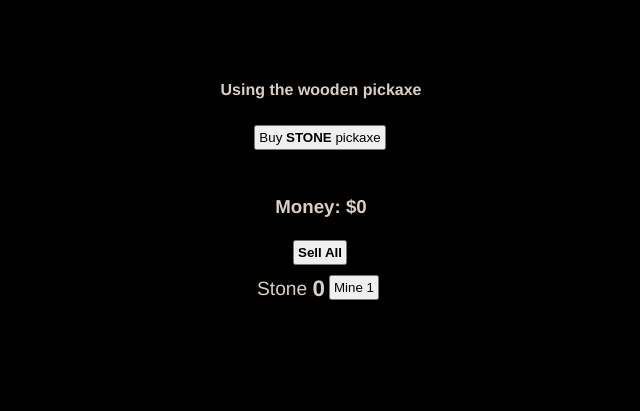
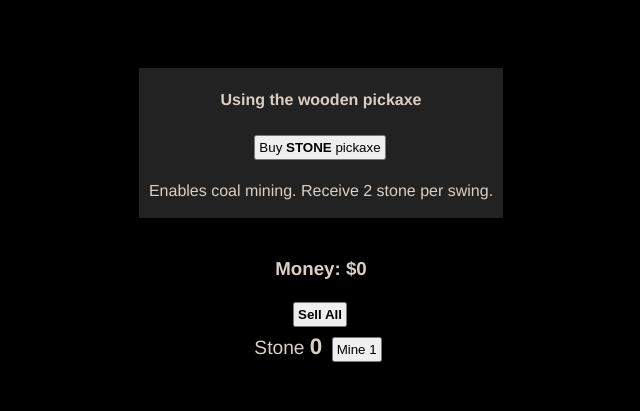
Before and after one commit to jacobbrokaw/quarry, a website built with Vite: page index.html in a window 1280 px wide. Shown: the whole page, without its empty margins (319-959 px from the left). Built offline with nearby package versions, Linux system fonts and the light colour scheme.

Commit message:
Refactor pickaxe data & render next pickaxe

```diff
--- a/index.html
+++ b/index.html
@@ -13,6 +13,7 @@
   <section id="stats">
     <h4>Using the <strong id="pickaxe"></strong> pickaxe</h4>
     <button id="upgrade">Buy <strong id="nextPickaxe"></strong> pickaxe</button>
+    <p id="pickaxeDetails"></p>
   </section>
 
   <section id="inventory">
--- a/main.js
+++ b/main.js
@@ -1,10 +1,17 @@
 const pickaxes = {
-	WOODEN: 'wooden',
-	STONE: 'stone',
+	WOODEN: {
+		name: 'wooden',
+		details: null,
+	},
+	STONE: {
+		name: 'stone',
+		details: 'Enables coal mining.\nReceive 2 stone per swing.',
+	},
 };
 
 const stats = {
 	pickaxe: pickaxes.WOODEN,
+	nextPickaxe: pickaxes.STONE,
 	miningAmounts: {
 		stone: 1,
 		coal: 1,
@@ -28,13 +35,15 @@ render();
 //#region Basic functions
 function render() {
 	// Current Pickaxe
-	document.querySelector('#pickaxe').textContent = stats.pickaxe;
+	document.querySelector('#pickaxe').textContent = stats.pickaxe.name;
 
 	// Buy Pickaxe Button
 	let nextPickaxe = document.querySelector('#nextPickaxe');
+	let pickaxeDetails = document.querySelector('#pickaxeDetails');
 	switch (stats.pickaxe) {
 		case pickaxes.WOODEN:
-			nextPickaxe.textContent = pickaxes.STONE.toUpperCase();
+			nextPickaxe.textContent = pickaxes.STONE.name.toUpperCase();
+			pickaxeDetails.textContent = pickaxes.STONE.details;
 			break;
 		case pickaxes.STONE:
 			break;
@@ -57,16 +66,33 @@ function render() {
 		case pickaxes.WOODEN:
 			document.querySelector('#stoneAmt').textContent = inv.stone;
 	}
+
+	renderNextPickaxe();
+}
+
+function renderNextPickaxe() {
+	let button = document.getElementById('upgrade');
+	let details = document.getElementById('pickaxeDetails');
+	if (!stats.nextPickaxe) {
+		button.style.display = 'none';
+		details.style.display = 'none';
+		return;
+	}
+
+	document.getElementById('nextPickaxe').textContent =
+		stats.nextPickaxe.name.toUpperCase();
+	details.textContent = stats.nextPickaxe.details;
 }
 //#endregion
 
 //#region Actions
 document.querySelector('#upgrade').onclick = () => {
-	switch (stats.pickaxe) {
-		case pickaxes.WOODEN:
+	switch (stats.nextPickaxe) {
+		case pickaxes.STONE:
 			if (inv.money >= 3) {
 				stats.pickaxe = pickaxes.STONE;
 				inv.money -= 3;
+				stats.nextPickaxe = null;
 				stats.miningAmounts.stone = 2;
 			}
 			break;
--- a/style.css
+++ b/style.css
@@ -3,9 +3,11 @@ html {
 	margin-top: 60px;
 	background-color: #000;
 	color: #dacfc5;
-	text-align: center;
 	-moz-osx-font-smoothing: grayscale;
 	-webkit-font-smoothing: antialiased;
+	display: flex;
+	justify-content: center;
+	text-align: center;
 }
 
 section {
@@ -17,9 +19,14 @@ button {
 	padding: 3px;
 }
 
+#stats {
+	background-color: #fff2;
+	width: 22.5rem;
+	padding: 2px;
+}
+
 #inventory .resource {
-	display: flex;
-	justify-content: center;
+	/* display: flex; */
 	align-items: center;
 	font-size: 1.2rem;
 }
```
